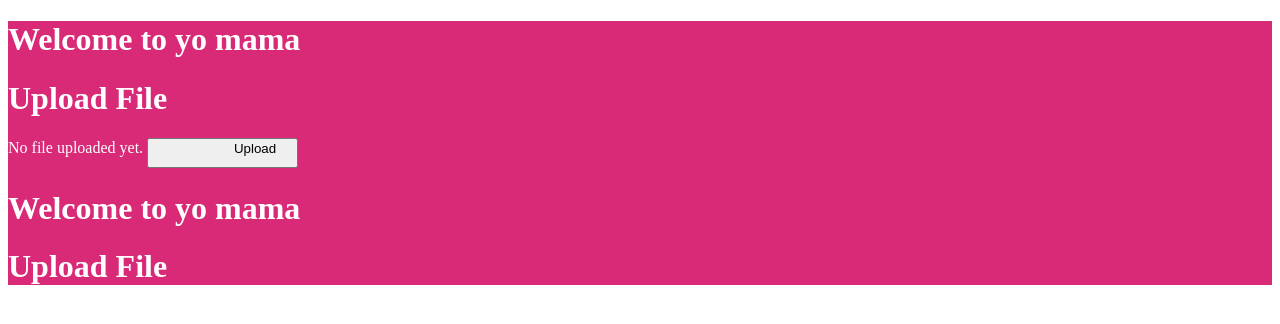
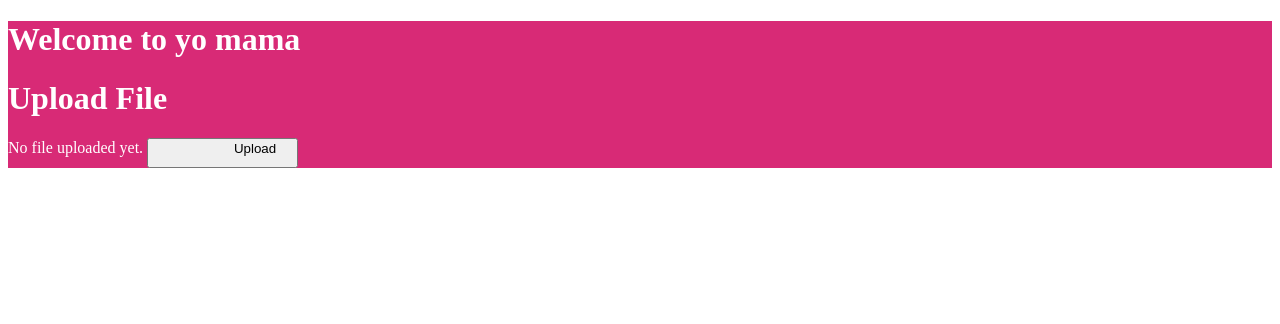
Before and after one commit to alessiopavani2/UploadWidget, an Angular app: page / in a window 1280 px wide. Shown: the top 324 px of the page. Built offline with nearby package versions, Linux system fonts and the light colour scheme.

Commit message:
main changed

```diff
--- a/src/app/app.component.html
+++ b/src/app/app.component.html
@@ -16,13 +16,3 @@
     </button>
 
 <main>
-  <div class="container">
-    <h1>Welcome to {{title}}</h1>
-    <h1>Upload File</h1>
-    <form action="" method="post" enctype="multipart/form-data">
-        <input type="file" name="file" id="file" required>
-    </form>
-  </div>
-
-
-<main>
```
